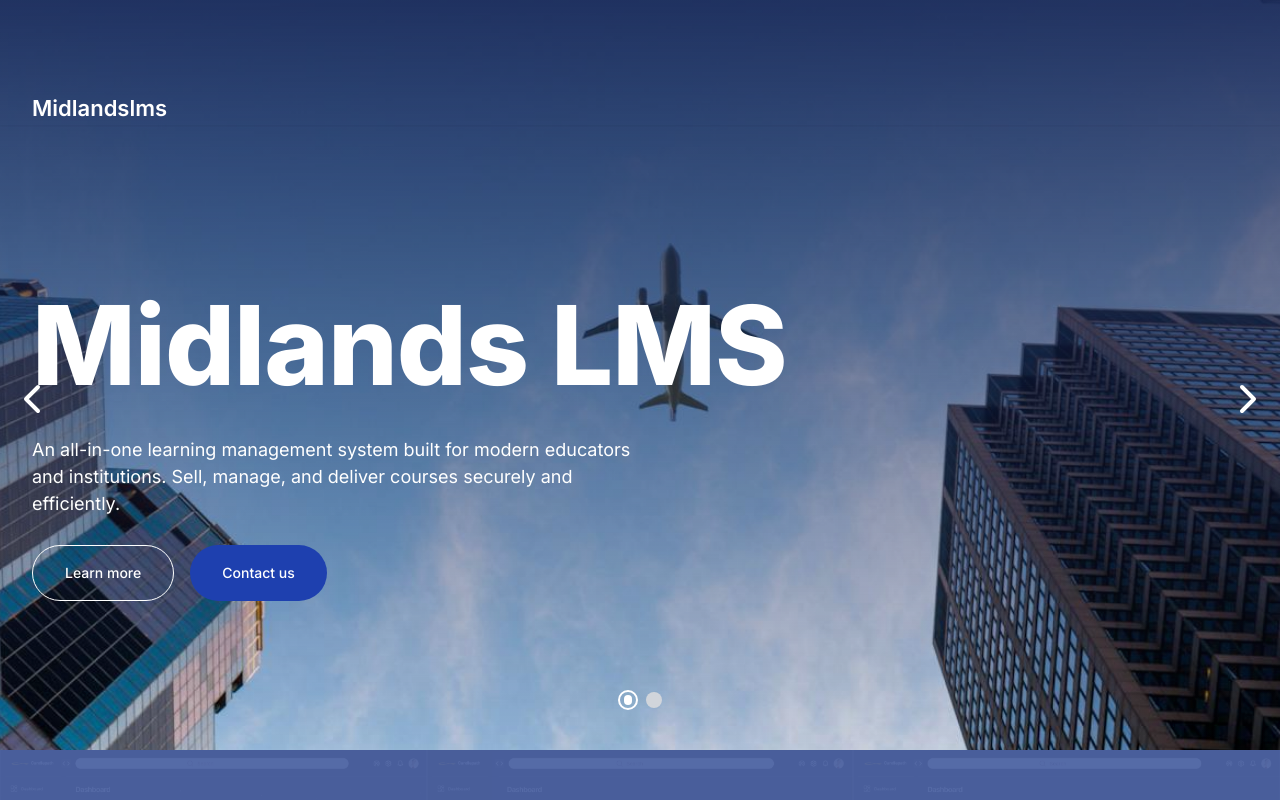
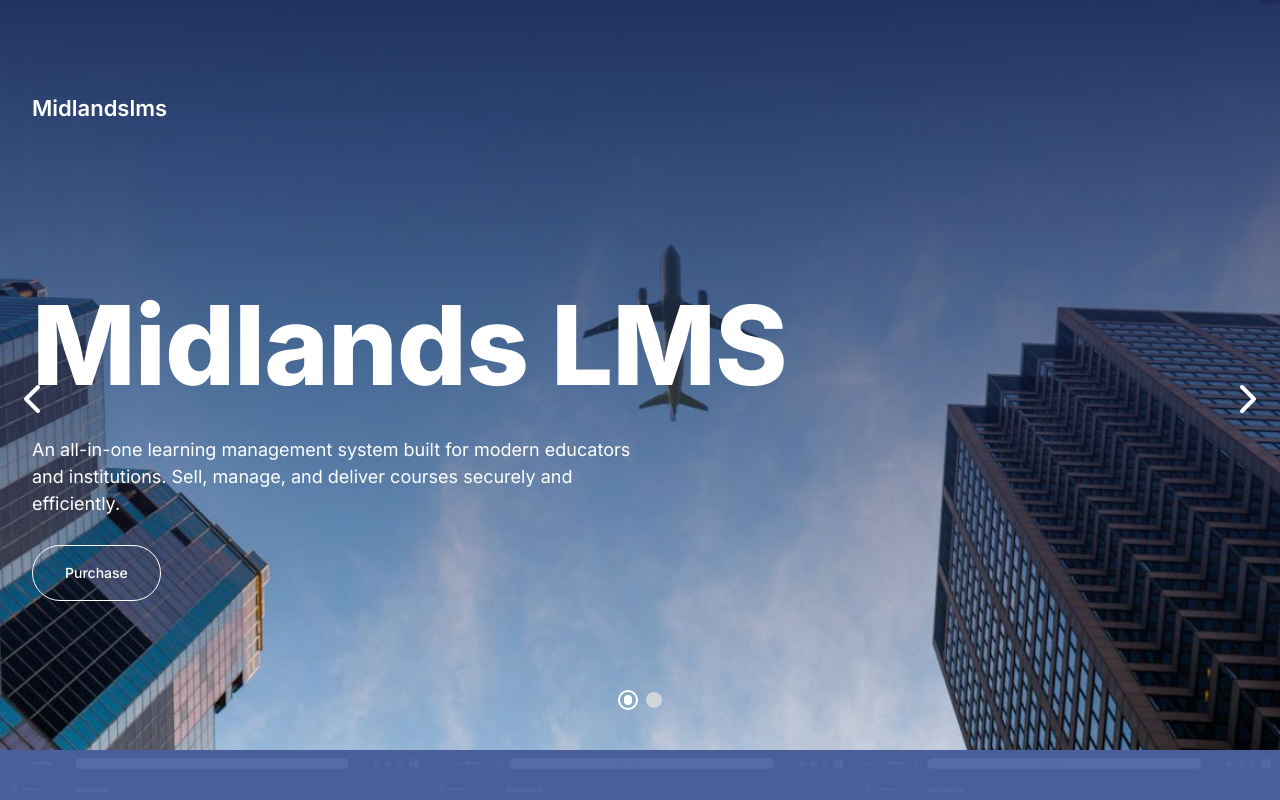
Before and after one commit to Bibiwei-Pere/LMS_Demo, a Next.js app: page / in a window 1280 px wide. Shown: the top 800 px of the page. Built offline with nearby package versions, Linux system fonts and the light colour scheme.

Commit message:
Moved to Postgres

```diff
--- a/src/components/landing/About.tsx
+++ b/src/components/landing/About.tsx
@@ -1,3 +1,4 @@
+"use client";
 import Image from "next/image";
 import Meeting2 from "@/components/assets/Meeting2.jpg";
 import Meeting3 from "@/components/assets/Meeting3.jpg";
@@ -6,8 +7,10 @@ import People1 from "@/components/assets/People1.jpg";
 import { Container } from "../ui/containers";
 import { Button } from "../ui/button";
 import { Check } from "lucide-react";
+import { useRouter } from "next/navigation";
 
 export function AboutUs() {
+  const router = useRouter();
   return (
     <section id='about' className='max-w-screen-2xl w-full h-full relative bg-gray-100'>
       <Image
@@ -46,8 +49,12 @@ export function AboutUs() {
               running a private academy, vocational training center, or corporate upskilling program, Midland LMS equips
               you with everything needed to succeed in digital learning.
             </p>
-            <Button variant={"outline"} className='border-blue-800 text-blue-800 hover:text-white ml-0'>
-              Learn More
+            <Button
+              className='border-blue-800 text-blue-800 hover:text-white ml-0'
+              onClick={() => router.push("#purchase")}
+              variant={"outline"}
+            >
+              Purchase
             </Button>
           </div>
           <div className='flex flex-col gap-2 bg-gray-900 px-14 pt-16 pb-10'>
@@ -70,9 +77,8 @@ export function AboutUs() {
                 </div>
               ))}
             </div>
-
-            <Button variant={"outline"} className='mt-2 ml-0'>
-              Discover More
+            <Button className='mt-2 ml-0' onClick={() => router.push("#purchase")} variant={"outline"}>
+              Purchase
             </Button>
           </div>
           <Image src={Meeting3} alt='About' className='w-full h-full object-cover' />
--- a/src/components/landing/Cases.tsx
+++ b/src/components/landing/Cases.tsx
@@ -44,7 +44,7 @@ export function Cases() {
 
   return (
     <section id='cases' className='py-8 lg:py-20 flex flex-col gap-14 bg-gray-100'>
-      <LandingTitle title='Our Cases' text='View all works' />
+      <LandingTitle title='Features' text='View all features' />
       <div className='overflow-hidden relative w-full'>
         <div
           className='flex transition-transform duration-500 pb-24 ease-in-out'
--- a/src/components/landing/ContactForm.tsx
+++ b/src/components/landing/ContactForm.tsx
@@ -22,9 +22,9 @@ export function PaymentForm() {
   };
 
   return (
-    <section id='payment' className='py-20 bg-gray-100'>
+    <section id='purchase' className='py-20 bg-gray-100'>
       <div className='container mx-auto px-4'>
-        <h2 className='text-3xl font-bold text-center mb-12'>Make a Payment</h2>
+        <h2 className='text-3xl font-bold text-center mb-12'>Purchase Script</h2>
         <form onSubmit={handleSubmit} className='max-w-2xl mx-auto space-y-6'>
           <Input type='text' name='name' value={form.name} onChange={handleChange} placeholder='Full Name*' required />
           <Input type='email' name='email' value={form.email} onChange={handleChange} placeholder='Email*' required />
--- a/src/components/landing/Header.tsx
+++ b/src/components/landing/Header.tsx
@@ -79,7 +79,7 @@ export const Header1 = () => {
         scroll ? "bg-blue-950 top-0" : "bg-transparent top-0 lg:top-[80px]"
       }`}
     >
-      <div className='hidden lg:flex pt-3 px-4 lg:px-8 xl:px-24 justify-between items-center'>
+      <div className='hidden lg:flex pt-3 pb-2 px-4 lg:px-8 xl:px-24 justify-between items-center'>
         <div className='flex gap-2 items-center'>
           {/* <Image src={Logo} alt='Logo' className='w-8' /> */}
           <h4>Midlandslms</h4>
--- a/src/components/landing/Hero.tsx
+++ b/src/components/landing/Hero.tsx
@@ -56,10 +56,9 @@ export const Hero = () => {
           <h5 className='max-w-[600px] text-[18px] font-normal'>{heroData[slideIndex].text}</h5>
         </Reveal3>
         <div className='flex gap-4 mt-5'>
-          <Button onClick={() => router.push("#cases")} variant={"outline"}>
-            Learn more
+          <Button onClick={() => router.push("#purchase")} variant={"outline"}>
+            Purchase
           </Button>
-          <Button>Contact us</Button>
         </div>
       </div>
 
```
